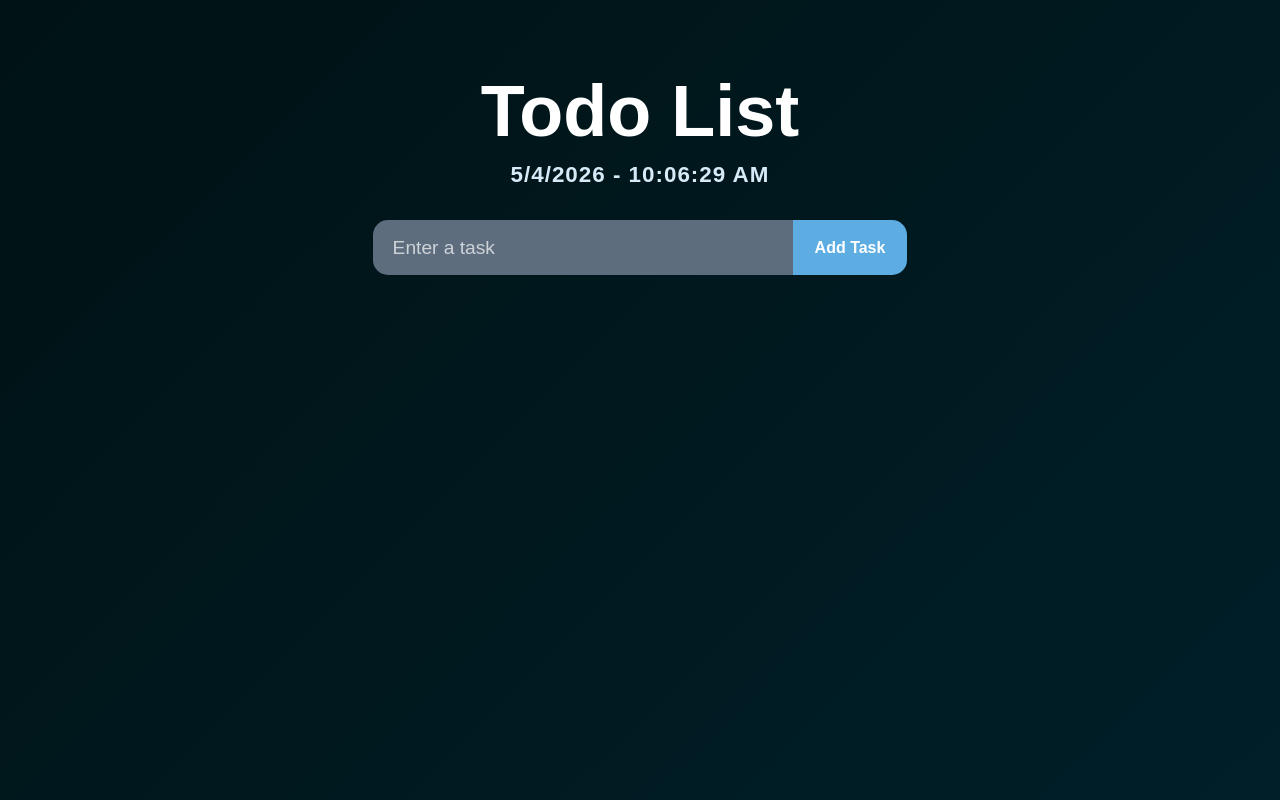
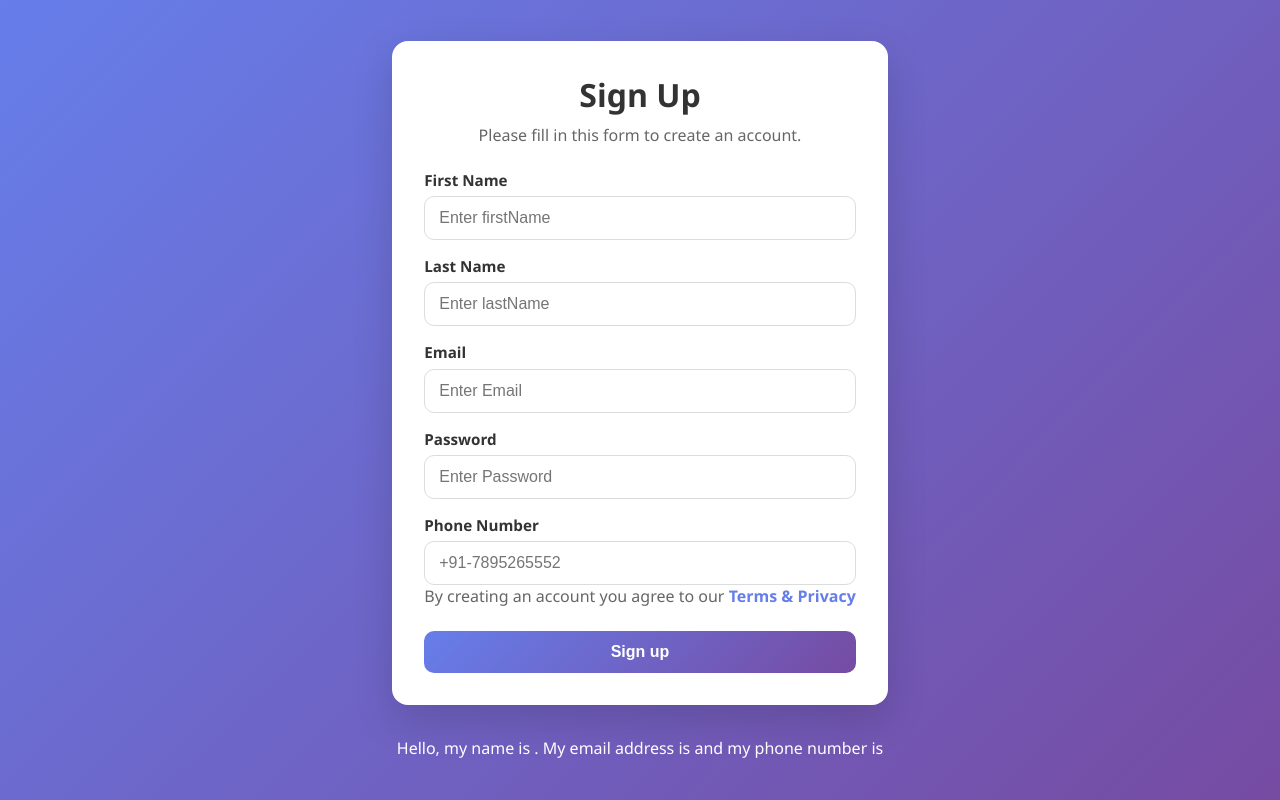
Before and after one commit to MdFirozAlam-maker/react-learning, a React (Vite) app in the folder Day02/: page / in a window 1280 px wide. Built offline with nearby package versions, Linux system fonts and the light colour scheme.

Commit message:
Learnig Today controlled and Uncontrolled from in Registartion .jsx component

```diff
--- a/Day02/src/App.jsx
+++ b/Day02/src/App.jsx
@@ -1,6 +1,9 @@
 import React from 'react'
 // import TodoApp from './components/projects/TodoApp/TodoApp'
 import { Todo } from './components/projects/MainTodoAppBySir/Todo'
+import Index from './components/useState'
+import Challenge from './components/useState/Challenge/Challenge'
+import Registration from './components/Registration'
 // import Header from './components/Header'
 // import Card from './components/Card'
 // import { Hello , HelloWithoutJSX} from './Hello'
@@ -63,7 +66,10 @@ const App = () => {
           {/* <MiniProjectToggle /> */}
           {/* <ToggleSwitch /> */}
           {/* <TodoApp /> */}
-          <Todo />
+          {/* <Todo /> */}
+          {/* <Index /> */}
+          {/* <Challenge /> */}
+          <Registration />
     </div>
   )
 }
--- /dev/null
+++ b/Day02/src/components/Registration.jsx
@@ -0,0 +1,119 @@
+import React, { useState } from "react";
+import "./RegistrationCss.css";
+
+const Registration = () => {
+  const [firstName, setFirstName] = useState("");
+  const [lastName, setLastName] = useState("");
+  const [email, setEmail] = useState("");
+  const [password, setPassword] = useState("");
+  const [phoneNumber, setPhoneNumber] = useState("");
+
+  const handleFormSubmit = (e) => {
+    e.preventDefault();
+    const fromData = {
+      firstName,
+      lastName,
+      email,
+      password,
+      phoneNumber,
+    };
+
+    console.log(fromData);
+  };
+  return (
+    <>
+      <form onSubmit={handleFormSubmit}>
+        <div className="container">
+          <h1>Sign Up</h1>
+          <p>Please fill in this form to create an account.</p>
+
+          <label htmlFor="firstName">
+            <b>First Name</b>
+          </label>
+          <input
+            type="text"
+            name="firstName"
+            placeholder="Enter firstName"
+            required
+            value={firstName}
+            onChange={(e) => setFirstName(e.target.value)}
+          />
+
+          <label htmlFor="lastName">
+            <b>Last Name</b>
+          </label>
+          <input
+            type="text"
+            name="lastName"
+            placeholder="Enter lastName"
+            required
+            value={lastName}
+            onChange={(e) => setLastName(e.target.value)}
+          />
+
+          <label htmlFor="email">
+            <b>Email</b>
+          </label>
+          <input
+            type="text"
+            placeholder="Enter Email"
+            name="email"
+            required
+            value={email}
+            onChange={(e) => setEmail(e.target.value)}
+          />
+
+          <label htmlFor="password">
+            <b>Password</b>
+          </label>
+
+          <input
+            type="password"
+            placeholder="Enter Password"
+            name="password"
+            required
+            value={password}
+            onChange={(e) => setPassword(e.target.value)}
+          />
+
+          <label htmlFor="phone">
+            <b>Phone Number</b>
+          </label>
+
+          <input
+            type="phone"
+            name="phone"
+            placeholder="+91-7895265552"
+            required
+            value={phoneNumber}
+            onChange={(e) => setPhoneNumber(e.target.value)}
+          />
+
+          <p>
+            By creating an account you agree to our
+            <a href="#"> Terms & Privacy</a>
+          </p>
+
+          <div className="clearfix">
+            <button type="submit" className="btn">
+              Sign up
+            </button>
+          </div>
+        </div>
+      </form>
+
+      <section className="summary">
+        <p>
+          Hello, my name is{" "}
+          <span>
+            {firstName} {lastName}
+          </span>
+          . My email address is <span>{email}</span> and my phone number is{" "}
+          <span>{phoneNumber}</span>
+        </p>
+      </section>
+    </>
+  );
+};
+
+export default Registration;
--- /dev/null
+++ b/Day02/src/components/RegistrationCss.css
@@ -0,0 +1,118 @@
+/* Reset */
+* {
+  margin: 0;
+  padding: 0;
+  box-sizing: border-box;
+}
+
+/* Page */
+body {
+  font-family: "Segoe UI", Tahoma, Geneva, Verdana, sans-serif;
+  background: linear-gradient(135deg, #667eea, #764ba2);
+  min-height: 100vh;
+  display: flex;
+  justify-content: center;
+  align-items: center;
+}
+
+/* Form Card */
+.container {
+  background: #fff;
+  width: 100%;
+  max-width: 500px;
+  padding: 2rem;
+  border-radius: 16px;
+  box-shadow: 0 15px 40px rgba(0, 0, 0, 0.15);
+}
+
+/* Heading */
+.container h1 {
+  text-align: center;
+  margin-bottom: 0.5rem;
+  color: #333;
+}
+
+.container p {
+  text-align: center;
+  color: #666;
+  margin-bottom: 1.5rem;
+}
+
+/* Labels */
+label {
+  display: block;
+  margin-bottom: 0.4rem;
+  margin-top: 1rem;
+  color: #333;
+  font-size: 0.95rem;
+}
+
+/* Inputs */
+input {
+  width: 100%;
+  padding: 12px 14px;
+  border: 1px solid #dcdcdc;
+  border-radius: 10px;
+  font-size: 1rem;
+  outline: none;
+  transition: all 0.3s ease;
+}
+
+input:focus {
+  border-color: #667eea;
+  box-shadow: 0 0 8px rgba(102, 126, 234, 0.3);
+}
+
+/* Terms */
+.container p a {
+  color: #667eea;
+  text-decoration: none;
+  font-weight: 600;
+}
+
+.container p a:hover {
+  text-decoration: underline;
+}
+
+/* Button Container */
+.clearfix {
+  margin-top: 1.5rem;
+}
+
+/* Submit Button */
+.btn {
+  width: 100%;
+  padding: 12px;
+  border: none;
+  border-radius: 10px;
+  background: linear-gradient(135deg, #667eea, #764ba2);
+  color: white;
+  font-size: 1rem;
+  font-weight: 600;
+  cursor: pointer;
+  transition: 0.3s ease;
+}
+
+.btn:hover {
+  transform: translateY(-2px);
+  box-shadow: 0 8px 20px rgba(118, 75, 162, 0.3);
+}
+
+.btn:active {
+  transform: translateY(0);
+}
+
+/* Summary Section */
+.summary {
+  margin-top: 2rem;
+  text-align: center;
+  color: white;
+}
+
+/* Responsive */
+@media (max-width: 600px) {
+  .container {
+    margin: 1rem;
+    padding: 1.5rem;
+  }
+}
--- /dev/null
+++ b/Day02/src/components/useState/Challenge/Challenge.jsx
@@ -0,0 +1,47 @@
+import React, { useState } from 'react'
+
+const Challenge = () => {
+  const [count, setCount] = useState(0);
+  const [step, setStep] = useState(1);
+
+
+  const handleIncrement = () => {
+    setCount((prev) => prev + step)
+  }
+
+  const handleDecrement = () => {
+    setCount((prev) => prev - step);
+  }
+
+  const handleReset = () => {
+    setCount(0);
+  }
+  return (
+    <div className='container state-container'>
+      <h1>useState Challenge</h1>
+
+      <p>
+        Count <span>{count}</span>
+      </p>
+
+      <div>
+        <label>
+          Step:
+          <input type="number"
+          value={step}
+          onChange={(e) => setStep(Number(e.target.value))}
+        />
+
+        </label>
+      </div>
+
+      <div className='grid-three-cols'>
+        <button onClick={handleIncrement} disabled = {count >= 10}>Increment</button>
+        <button onClick={handleDecrement} disabled={count<= 0}>Decrement</button>
+        <button onClick={handleReset}>Reset</button>
+      </div>
+    </div>
+  )
+}
+
+export default Challenge
--- /dev/null
+++ b/Day02/src/components/useState/Index.jsx
@@ -0,0 +1,27 @@
+import React from "react";
+import { useState } from "react";
+
+const Index = () => {
+  const [count, setCount] = useState(0);
+
+  return (
+    <div style={{ textAlign: "center", margin: "10px 10px" }}>
+      <h1>useState Hooks!</h1>
+      <br />
+      <p style={{ marginBottom: "20px" }}>Count : {count}</p>
+      <button
+        style={{
+          backgroundColor: "black",
+          color: "white",
+          borderRadius: "10px",
+          padding: "10px",
+        }}
+        onClick={() => setCount((count) => count + 1)}
+      >
+        Increment
+      </button>
+    </div>
+  );
+};
+
+export default Index;
```
